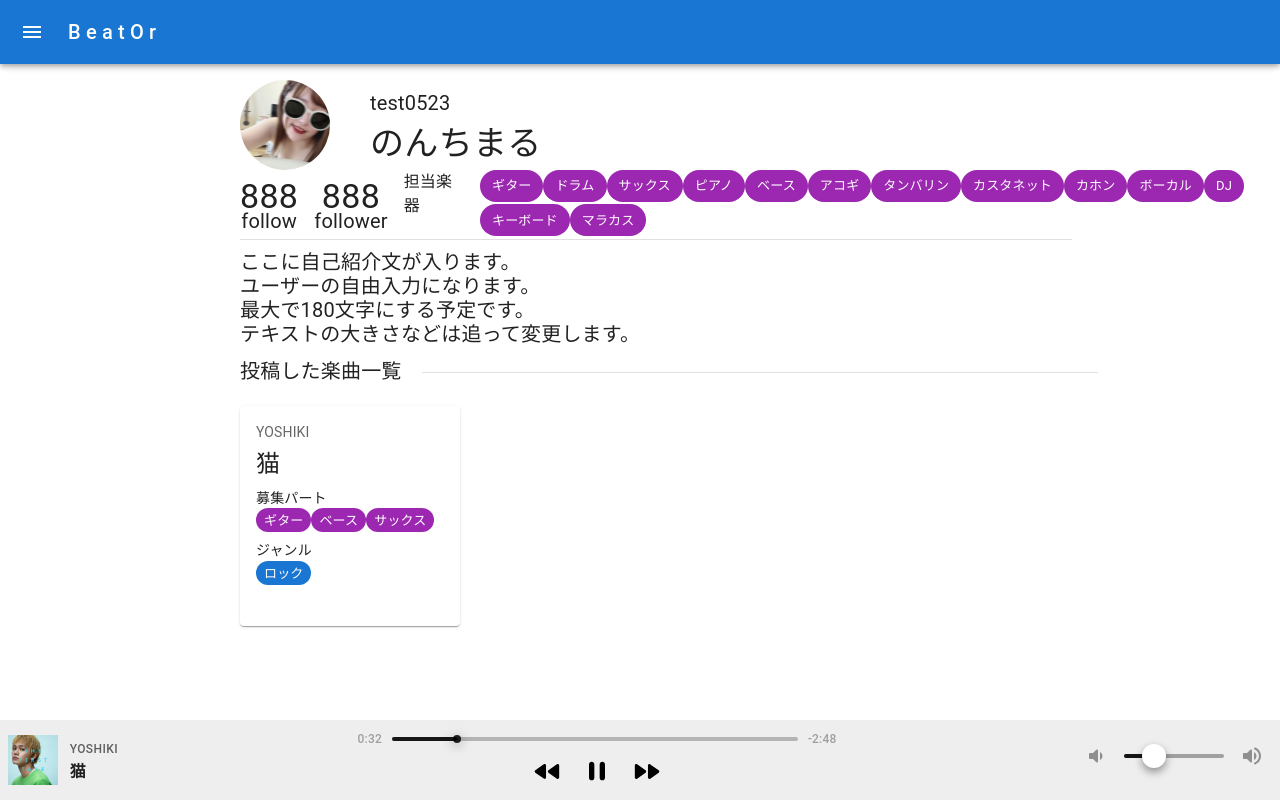
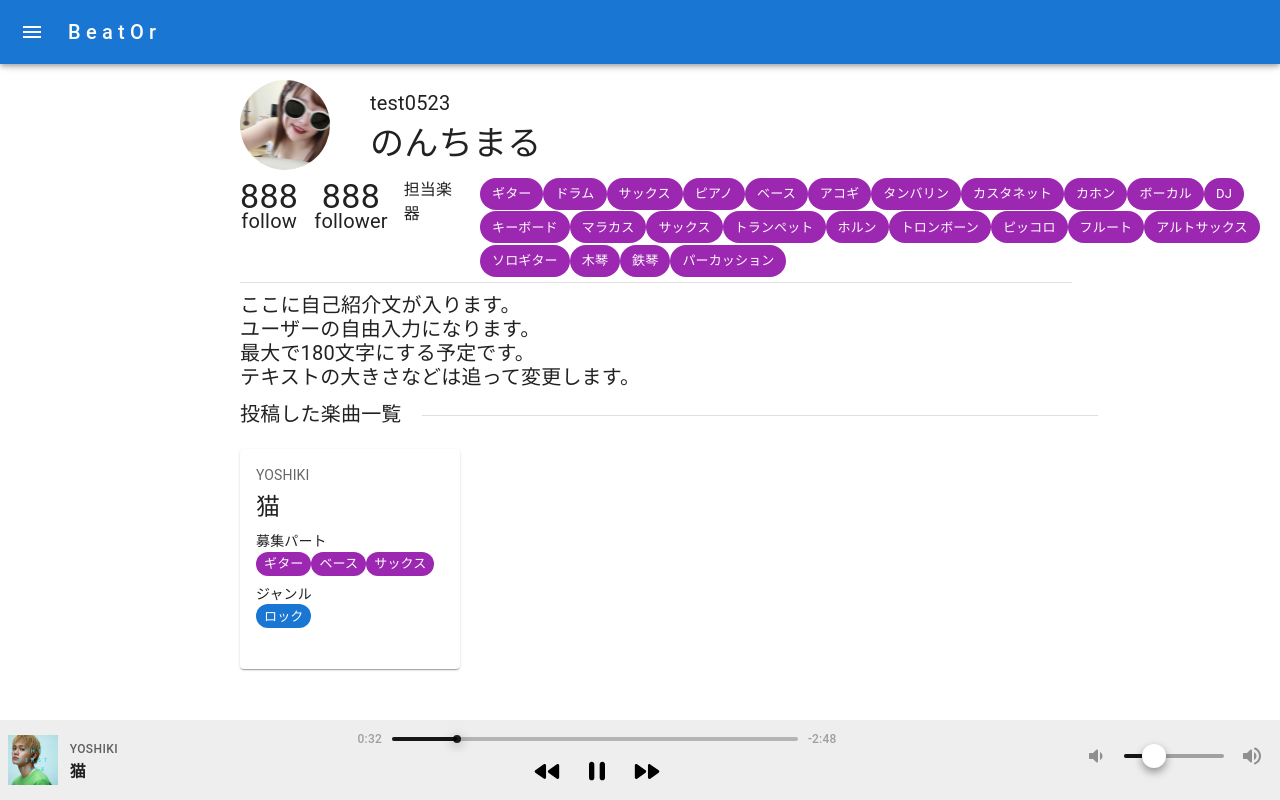
Before and after one commit to Jumpei-Arigaya/beator-front-web, a Next.js app: page /profile in a window 1280 px wide. Built offline with nearby package versions, Linux system fonts and the light colour scheme.

Commit message:
チップの高さ調節

```diff
--- a/src/features/Profile/components/TantouGakki.tsx
+++ b/src/features/Profile/components/TantouGakki.tsx
@@ -9,7 +9,7 @@ export const TantouGakki: React.FC<TantouGakkiProps> = ({}) => {
     <>
       <Typography
         fontSize="h7.fontSize"
-        sx={{ lineHeight: 1.5, margin: "0 1em" }}
+        sx={{ lineHeight: 1.5, margin: "0 1em", marginTop: 1 }}
       >
         担当楽器
       </Typography>
@@ -18,11 +18,12 @@ export const TantouGakki: React.FC<TantouGakkiProps> = ({}) => {
         flexWrap="wrap"
         sx={{
           maxWidth: "800px",
-          marginBottom: 0.3,
+          marginBottom: 0.5,
+          marginTop: 1,
         }}
       >
-        <Stack direction="row" flexWrap="wrap">
-          <Chip label="ギター" color="secondary" sx={{ marginBottom: 0.3 }} />
+        <Stack direction="row" flexWrap="wrap" sx={{ height: 100 }}>
+          <Chip label="ギター" color="secondary" />
           <Chip label="ドラム" color="secondary" />
           <Chip label="サックス" color="secondary" />
           <Chip label="ピアノ" color="secondary" />
@@ -35,6 +36,17 @@ export const TantouGakki: React.FC<TantouGakkiProps> = ({}) => {
           <Chip label="DJ" color="secondary" />
           <Chip label="キーボード" color="secondary" />
           <Chip label="マラカス" color="secondary" />
+          <Chip label="サックス" color="secondary" />
+          <Chip label="トランペット" color="secondary" />
+          <Chip label="ホルン" color="secondary" />
+          <Chip label="トロンボーン" color="secondary" />
+          <Chip label="ピッコロ" color="secondary" />
+          <Chip label="フルート" color="secondary" />
+          <Chip label="アルトサックス" color="secondary" />
+          <Chip label="ソロギター" color="secondary" />
+          <Chip label="木琴" color="secondary" />
+          <Chip label="鉄琴" color="secondary" />
+          <Chip label="パーカッション" color="secondary" />
         </Stack>
       </Stack>
     </>
```
